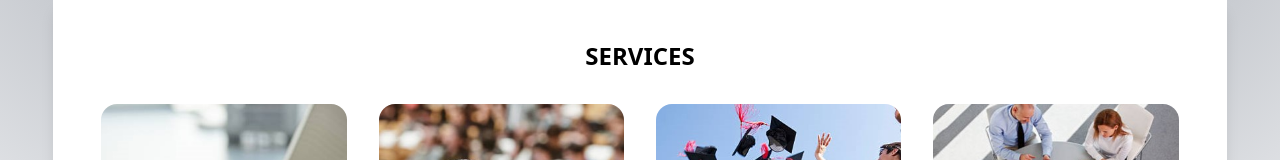
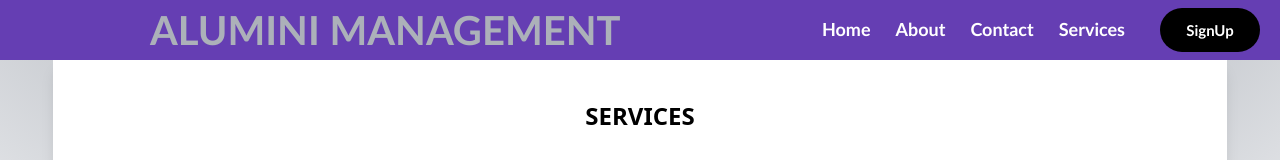
Before and after one commit to anayagithub/alumini-management-system, a Next.js app: page / in a window 1280 px wide. Shown: the top 160 px of the page. Built offline with nearby package versions, Linux system fonts and the light colour scheme.

Commit message:
Add new JavaScript files

```diff
--- a/app/page.js
+++ b/app/page.js
@@ -1,10 +1,13 @@
 import Services from "@/components/Services";
 import Aboutus from "@/components/Aboutus";
 import Contact from "@/components/Contact";
+import Nav from "@/components/Nav";
+
 
 export default function Home() {
   return (
     <div className="h-screen">
+      <Nav/>
       <Services />
       <Aboutus />
       <Contact />
--- /dev/null
+++ b/components/Nav.css
@@ -0,0 +1,24 @@
+*{
+    text-decoration: none;
+}
+.navbar{
+    background: rgb(101, 62, 179); font-family: calibri; padding-right: 20px;padding-left: 150px; position: sticky ; top : 0 ;
+}
+.navdiv{
+    display: flex; align-items: center; justify-content: space-between;
+}
+.logo a{
+    font-size: 40px; font-weight: 600; color: rgb(172, 177, 185);
+}
+li{
+    list-style: none; display: inline-block;
+}
+li a{
+    color: white; font-size: 18px; font-weight: bold; margin-right: 25px;
+}
+button{
+    background-color: black; margin-left: 10px; border-radius: 90px; padding: 10px; width: 100px;
+}
+button a{
+    color: white; font-weight: bold; font-size: 15px;
+}
--- /dev/null
+++ b/components/Nav.js
@@ -0,0 +1,23 @@
+import React from 'react';
+import "./Nav.css"
+
+const Nav = () => {
+  return (
+    <div>
+			<nav className="navbar">
+		<div className="navdiv">
+			<div className="logo"><a href="#">ALUMINI MANAGEMENT</a> </div>
+			<ul>
+				<li><a href="#">Home</a></li>
+				<li><a href="#">About</a></li>
+				<li><a href="#">Contact</a></li>
+				<li><a href="#">Services</a></li>
+				<button><a href="#">SignUp</a></button>
+			</ul>
+		</div>
+	</nav>
+	</div>
+  )
+}
+
+export default Nav
--- a/package.json
+++ b/package.json
@@ -21,9 +21,10 @@
   "devDependencies": {
     "@types/node": "22.8.6",
     "@types/react": "18.3.12",
+    "autoprefixer": "^10.4.20",
     "eslint": "^8",
     "eslint-config-next": "15.0.2",
-    "postcss": "^8",
+    "postcss": "^8.4.48",
     "tailwindcss": "^3.4.14"
   },
   "description": "This is a [Next.js](https://nextjs.org) project bootstrapped with [`create-next-app`](https://github.com/vercel/next.js/tree/canary/packages/create-next-app).",
```
Also changed, not shown: 1 other file (tests, documents, lock files or other folders).
